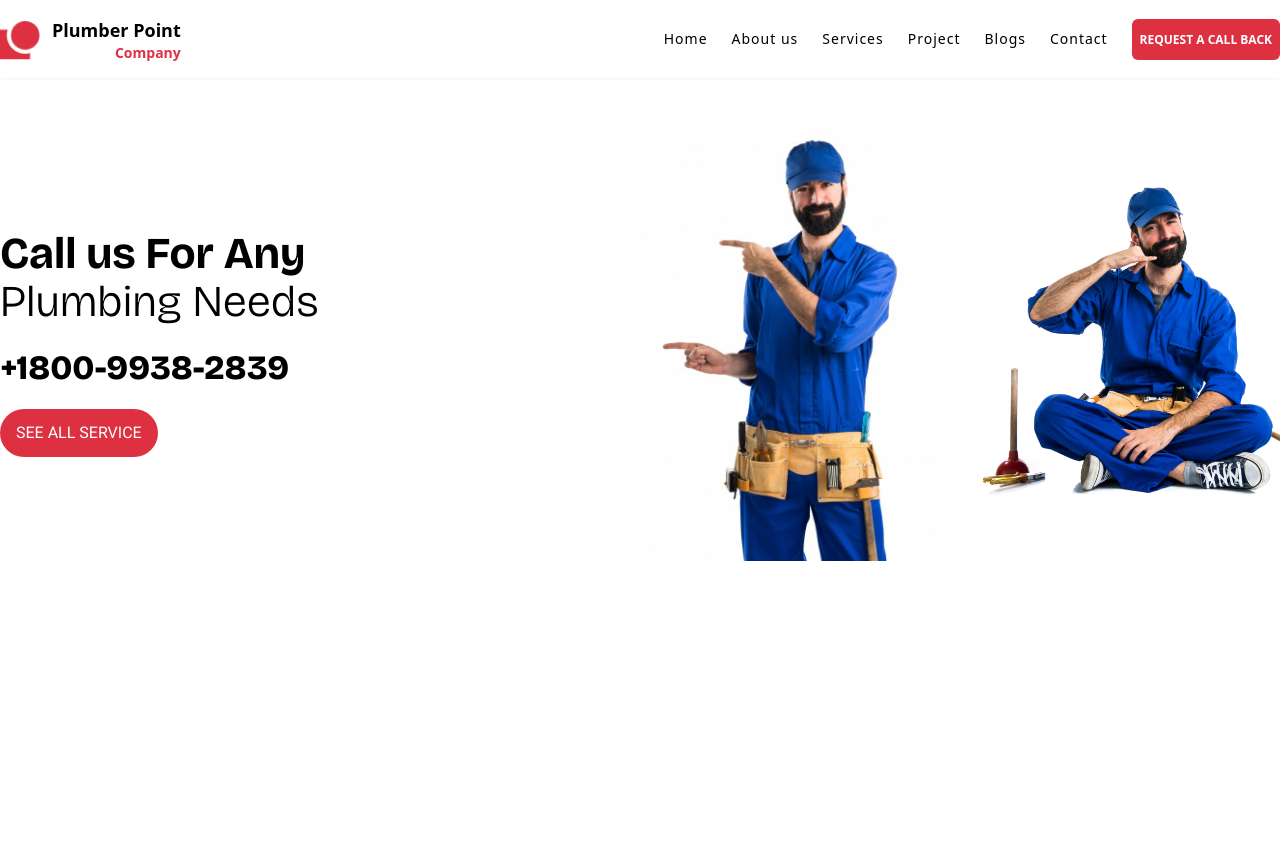
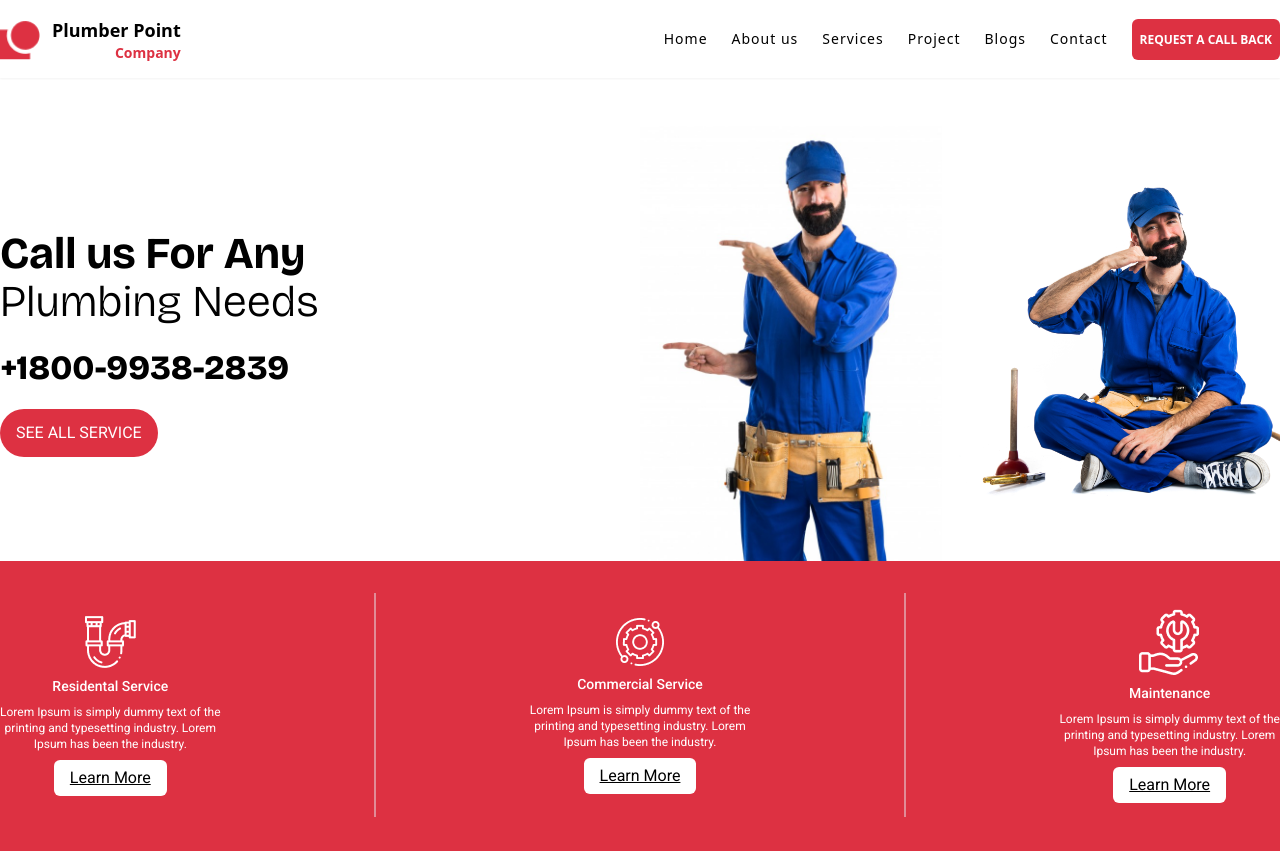
Before and after one commit to MdSalauddinSakib/RRF-Challenge-3-8, a Vue app: page / in a window 1280 px wide. Shown: the top 851 px of the page. Before the commit the page ends 800 px from the top, so only its background shows below. Built offline with nearby package versions, Linux system fonts and the light colour scheme.

Commit message:
service section created

```diff
--- a/src/components/HelloWorld.vue
+++ b/src/components/HelloWorld.vue
@@ -2,7 +2,7 @@
   <!-- Header Section -->
   <header>
     <!-- Navbar -->
-    <nav class="bg-white shadow-xs">
+    <nav class="bg-white shadow-xs cursor-pointer">
       <div class="container mx-auto flex justify-between items-center py-4 font-roboto">
 
         <!-- logo -->
@@ -63,7 +63,52 @@
         <img class="w-full object-contain max-w-[390px]" src="../assets/img/image2.png" alt="">
       </div>
     </div>
+    <!-- Hero Section End -->
   </header>
+  <!-- Header Section End -->
+
+  <!-- Main Section -->
+  <main>
+    <!-- Service Section -->
+    <div class=" bg-[#DD3142]">
+      <div class="container flex justify-between">
+        <div class="text-center text-white flex flex-col items-center justify-center py-12 gap-2 font-Roboto">
+          <img src="../assets/img/icona.png" alt="">
+          <h2 class="font-medium text-sm">Residental Service</h2>
+          <p class="text-xs font-normal">Lorem Ipsum is simply dummy text of the <br> printing and typesetting industry.
+            Lorem <br>
+            Ipsum has been the industry.
+          </p>
+          <a href="#" class="bg-white text-black py-1.5 px-4 rounded-md text-base"><u>Learn More</u></a>
+        </div>
+
+        <hr class="border-[1px] border-[#e6e6eb80] h-56 my-8">
+
+        <div class="text-center text-white flex flex-col items-center justify-center py-12 gap-2 font-Roboto">
+          <img src="../assets/img/iconb.png" alt="">
+          <h2 class="font-medium text-sm">Commercial Service</h2>
+          <p class="text-xs font-normal">Lorem Ipsum is simply dummy text of the <br> printing and typesetting industry.
+            Lorem <br>
+            Ipsum has been the industry.
+          </p>
+          <a href="#" class="bg-white text-black py-1.5 px-4 rounded-md text-base"><u>Learn More</u></a>
+        </div>
+
+        <hr class="border-[1px] border-[#e6e6eb80] h-56 my-8">
+
+        <div class="text-center text-white flex flex-col items-center justify-center py-12 gap-2 font-Roboto">
+          <img src="../assets/img/iconc.png" alt="">
+          <h2 class="font-medium text-sm">Maintenance</h2>
+          <p class="text-xs font-normal">Lorem Ipsum is simply dummy text of the <br> printing and typesetting industry.
+            Lorem <br>
+            Ipsum has been the industry.
+          </p>
+          <a href="#" class="bg-white text-black py-1.5 px-4 rounded-md text-base"><u>Learn More</u></a>
+        </div>
+      </div>
+    </div>
+  </main>
+
 
 
 
```
